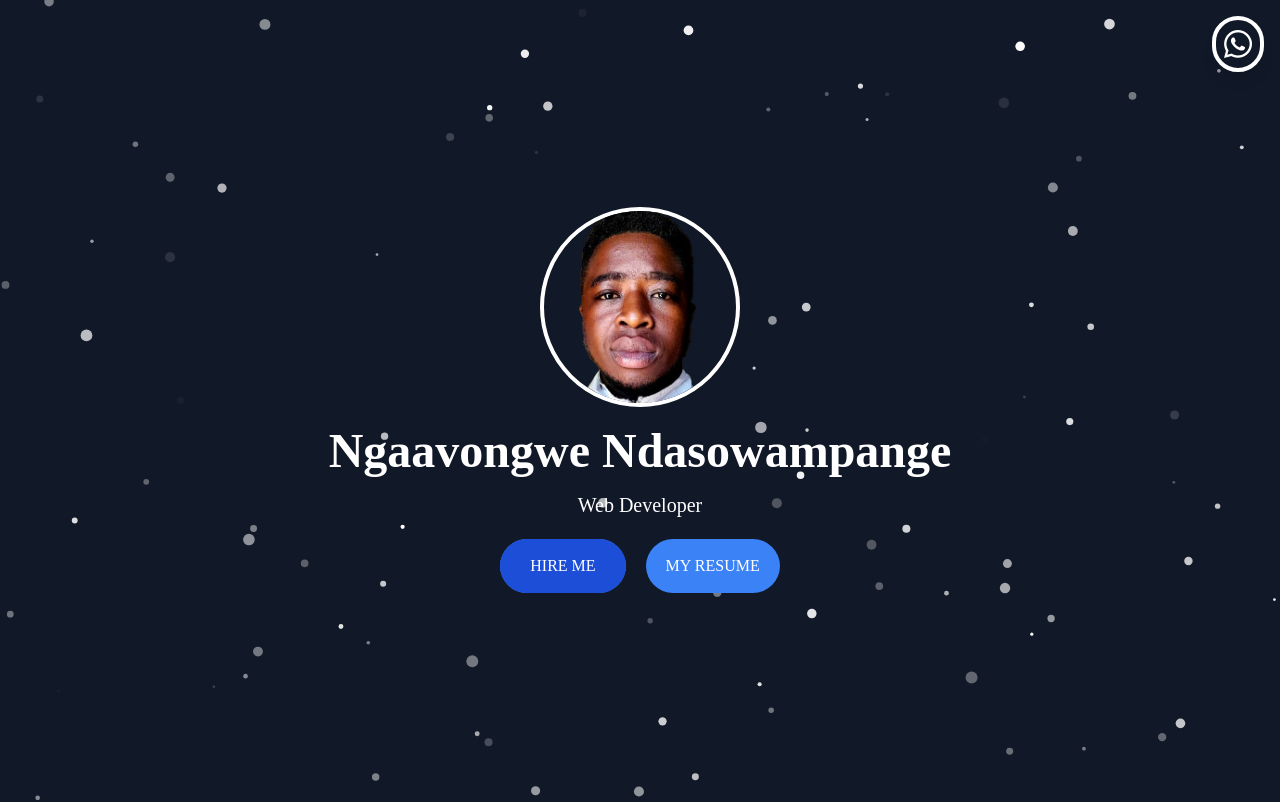
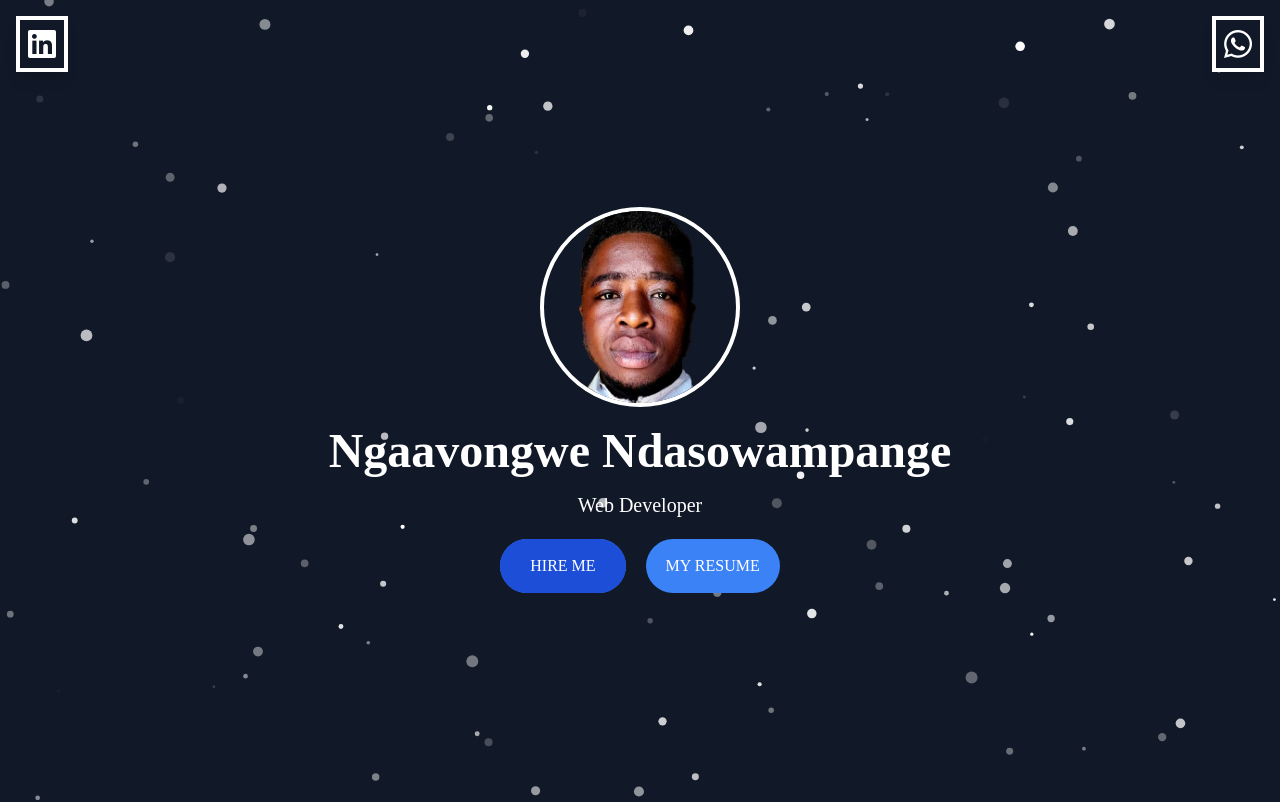
Before and after one commit to ngaandasowa/ngaandasowa, a plain HTML site: page index.html in a window 1280 px wide. Shown: the top 802 px of the page. Drawn offline with nearby package versions, Linux system fonts and the light colour scheme.

Commit message:
Update index.html

```diff
--- a/index.html
+++ b/index.html
@@ -144,8 +144,11 @@
 
   <canvas id="bg-canvas"></canvas>
 
-  <a id="whatsapp-chat" href="https://wa.me/+263783827570" rel="noopener noreferrer" target="_blank" class="fixed top-4 right-4 p-2 bg-#1a1a1a-600 text-white rounded-full shadow-lg flex items-center justify-center transform hover:scale-110 transition-transform duration-300 ease-in-out z-50 border-4 border-white hover:shadow-xl">
+  <a id="whatsapp-chat" href="https://wa.me/+263783827570" rel="noopener noreferrer" target="_blank" class="fixed top-4 right-4 p-2 bg-#1a1a1a-600 text-white box-full shadow-lg flex items-center justify-center transform hover:scale-110 transition-transform duration-300 ease-in-out z-50 border-4 border-white hover:shadow-xl">
     <i class="fab fa-whatsapp fa-2x"></i>
+  </a>
+  <a id="whatsapp-chat" href="https://www.linkedin.com/in/ngaandasowa" rel="noopener noreferrer" target="_blank" class="fixed top-4 left-4 p-2 bg-#1a1a1a-600 text-white box-full shadow-lg flex items-center justify-center transform hover:scale-110 transition-transform duration-300 ease-in-out z-50 border-4 border-white hover:shadow-xl">
+    <i class="fab fa-linkedin fa-2x"></i>
   </a>
 
   <section class="hero">
@@ -217,7 +220,7 @@
     <div class="mt-4">
       <a href="https://github.com/ngaandasowa" class="text-gray-400 mx-2"><i class="fab fa-github"></i></a>
       <a href="https://x.com/ngaatec" class="text-gray-400 mx-2"><i class="fab fa-x"></i></a>
-      <a href="https://www.linkedin.com/in/ngaavongwe-ndasowampange" class="text-gray-400 mx-2"><i class="fab fa-linkedin"></i></a>
+      <a href="https://www.linkedin.com/in/ngaandasowa" class="text-gray-400 mx-2"><i class="fab fa-linkedin"></i></a>
     </div>
   </footer>
 
```
